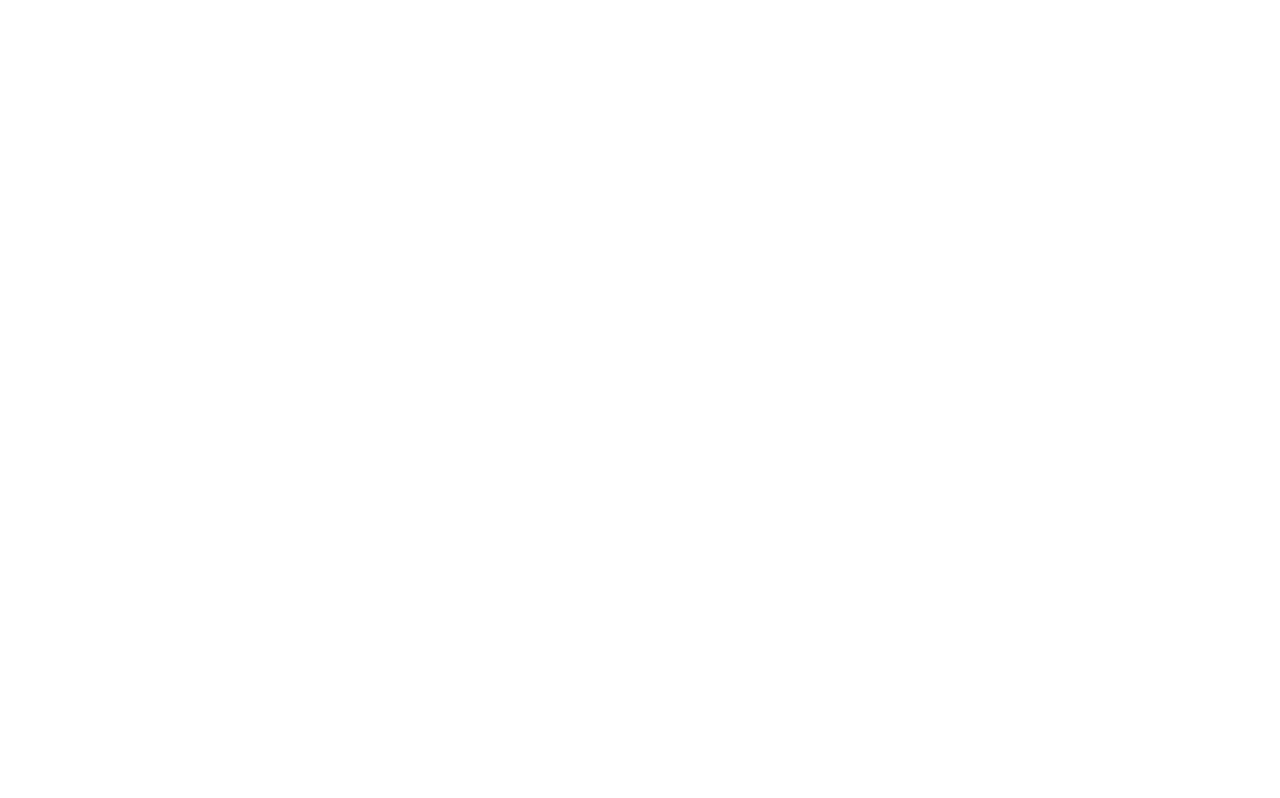
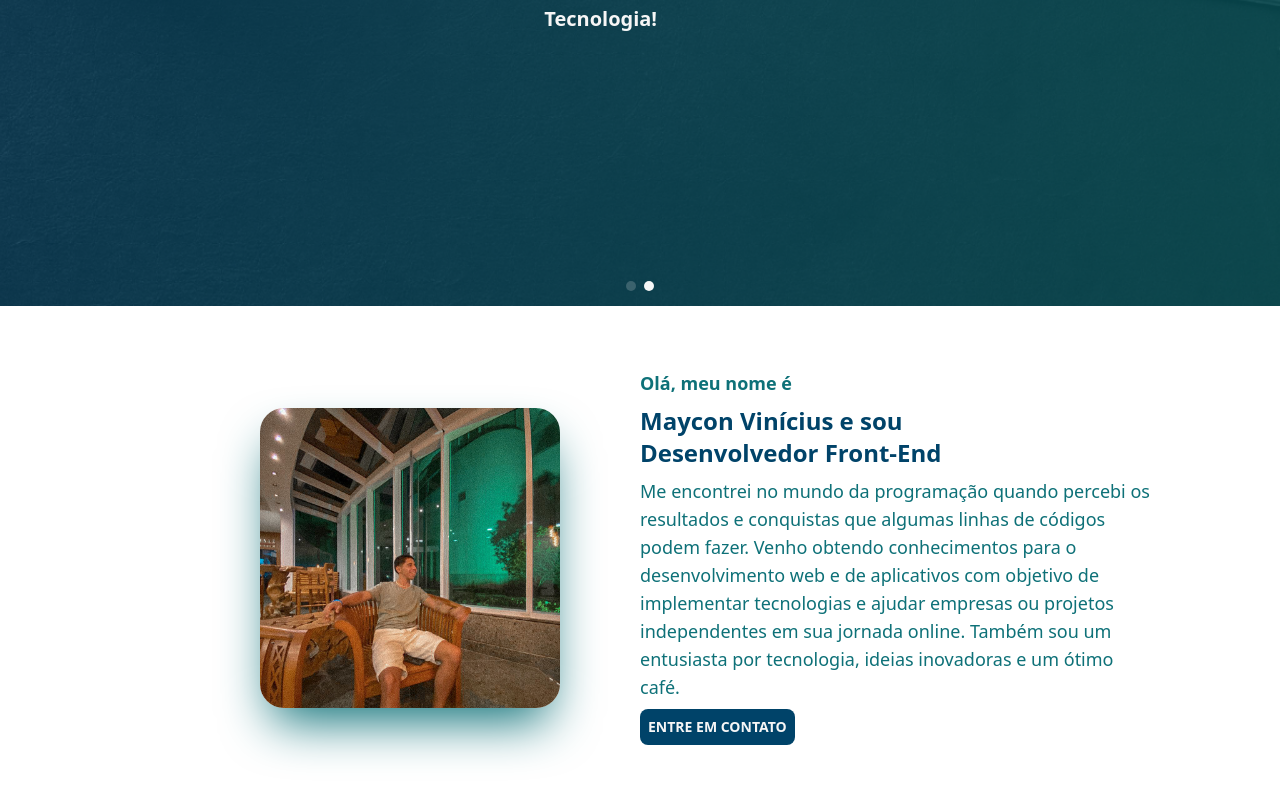
Before and after one commit to mayconviniciusdev/website-mayconviniciusdev, a Next.js app: page / in a window 1280 px wide. Shown: the part 504-1302 px from the top of the page. Before the commit the page ends 800 px from the top, so only its background shows below. Built offline with nearby package versions, Linux system fonts and the light colour scheme.

Commit message:
feat: add About section

```diff
--- a/src/app/page.tsx
+++ b/src/app/page.tsx
@@ -1,11 +1,13 @@
 "use client";
 
+import About from "@/components/sections/about";
 import Header from "@/components/sections/header";
 
 const Page = () => {
   return (
     <body>
       <Header/>
+      <About/>
     </body>
   )
 }
--- a/src/components/sections/about.tsx
+++ b/src/components/sections/about.tsx
@@ -1,9 +1,11 @@
 import SwiperSlider from "../ui/swiperSlider";
 import { SwiperProps, SwiperSlide } from "swiper/react";
 
-import Image from 'next/image';
-import backgroundImage from '../../../public/backgroundImage.png'
-import logoWhite from '../../../public/logoWhite.png'
+import Image from "next/image";
+import backgroundImage from "../../../public/backgroundImage.png";
+import logoWhite from "../../../public/logoWhite.png";
+import profilePicture from "../../../public/profilePicture.jpg";
+import { ButtonBlue } from "../ui/button";
 
 export default function About() {
   const settings: SwiperProps = {
@@ -12,7 +14,7 @@
     autoplay: true,
   }
   return (
-    <div>
+    <section>
       <SwiperSlider settings={settings}>
         <SwiperSlide>
           <div
@@ -60,7 +62,22 @@
         </SwiperSlide>
       </SwiperSlider>
 
+      <div className="items-center my-16 mx-6 md:grid grid-cols-2">
+        <div className="flex justify-center mb-14 md:justify-end md:mb-0 md:pr-20 ">
+          <Image className="rounded-3xl shadow-blue-cyan shadow-2xl"
+          src={profilePicture}
+          height={300}
+          width={300}
+          alt="Maycon Vinicius"/>
+        </div>
 
-    </div>
+        <div className="flex flex-col gap-y-2 text-center justify-center md:grid md:text-start md:max-w-lg">
+          <p className="text-blue-cyan font-bold">Olá, meu nome é</p>
+          <h2 className="text-2xl text-blue font-bold">Maycon Vinícius e sou <br/> Desenvolvedor Front-End</h2>
+          <p className="text-lg text-blue-cyan font-medium">Me encontrei no mundo da programação quando percebi os resultados e conquistas que algumas linhas de códigos podem fazer. Venho obtendo conhecimentos para o desenvolvimento web e de aplicativos com objetivo de implementar tecnologias e ajudar empresas ou projetos independentes em sua jornada online. Também sou um entusiasta por tecnologia, ideias inovadoras e um ótimo café.</p>
+          <div className="flex justify-center font-semibold text-sm md:justify-start"><ButtonBlue/></div>
+        </div>
+      </div>
+    </section>
   );
 }
```
Also changed, not shown: public/profilePicture.jpg (added).
